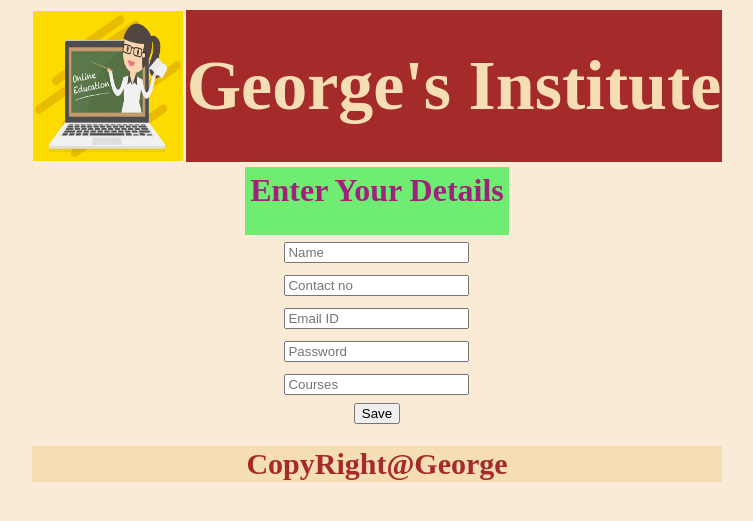
After one commit to kgautham1995/ocs, a Django app: page /stu_reg/ in a window 1280 px wide. The commit adds this page. Shown: the top 521 px of the page, without its empty margins (263-1016 px from the left). Run offline with Django 3.2, Linux system fonts and the light colour scheme; lists and menus that the app fills with data are empty.

Commit message:
I Added Student login and Registration Pages

```diff
--- a/classes/models.py
+++ b/classes/models.py
@@ -17,4 +17,4 @@ class StudentModel(models.Model):
     contact_no = models.IntegerField(unique=True)
     email = models.CharField(max_length=100)
     password = models.CharField(max_length=50)
-    scourses = models.ManyToManyField(CourseModel)
+    courses = models.ManyToManyField(CourseModel)
--- a/classes/views.py
+++ b/classes/views.py
@@ -87,6 +87,21 @@ def save_student(request):
     co = request.POST.get('n5')
     st = StudentModel(name=na,contact_no=cno,email=em,password=pa)
     st.save()
-    st.scourses.set(co)
+    st.courses.set(co)
     messages.success(request,'Data Saved')
     return redirect('save_student')
+
+
+def stu_reg(request):
+    return render(request,"stu_reg.html")
+
+
+def student_login(request):
+    ema=request.post.get('e1')
+    pw=request.post.get('e2')
+    if ema in StudentModel.email:
+        if pw in StudentModel.password:
+            return redirect(request,"student_home.html")
+    else:
+        messages.success(request, 'Invalid Login Credentials')
+        return redirect(request, "stu_login.html")
--- a/ocs/urls.py
+++ b/ocs/urls.py
@@ -31,5 +31,7 @@ urlpatterns = [
     path('delete_record/', views.delete_record, name='delete_record'),
     path('view_online_course/', views.view_online_course, name='view_online_course'),
     path('stu_login/', views.stu_login, name='stu_login'),
-    path('save_student/', views.save_student, name='save_student')
+    path('stu_reg/', views.stu_reg, name='stu_reg'),
+    path('save_student/', views.save_student, name='save_student'),
+    path('student_login/', views.student_login, name='student_login')
 ]
--- /dev/null
+++ b/templates/stu_reg.html
@@ -0,0 +1,55 @@
+
+{% extends 'common title.html' %}
+
+{% block pwn %}
+    <form action="{% url 'save_student' %}" method="post">
+    {% csrf_token %}
+     <table align="center" border="0">
+         <tr>
+             <th style="color: #a0227c;background-color: #6eed72;padding: 5px">
+                 <h1>Enter Your Details</h1>
+             </th>
+         </tr>
+         <tr>
+             <th style="padding: 5px">
+                 <input type="text" placeholder="Name" required name="n1">
+             </th>
+         </tr>
+     <tr>
+             <th style="padding: 5px">
+                 <input type="tel" placeholder="Contact no" required name="n2">
+             </th>
+         </tr>
+     <tr>
+             <th style="padding: 5px">
+                 <input type="email" placeholder="Email ID" required name="n3">
+             </th>
+         </tr>
+         <tr>
+             <th style="padding: 5px">
+                 <input type="password" placeholder="Password" required name="n4">
+             </th>
+         </tr>
+         <tr>
+             <th style="padding: 5px">
+                 <input type="text" required placeholder="Courses" name="n5">
+             </th>
+         </tr>
+         <tr>
+         <th>
+             <button type="submit">Save</button>
+         </th>
+     </tr>
+
+{#         {% if messages %}#}
+{#             <tr>#}
+{#                <th>#}
+{#                    {{ messages}}#}
+{##}
+{#                </th>#}
+{#             </tr>#}
+{#         {% endif %}#}
+
+     </table>
+    </form>
+{% endblock %}
```
Also changed, not shown: templates/common.html (+1 -12 lines), templates/stu_log.html (+5 -24 lines), templates/student_home.html (added, +8 -0 lines), db.sqlite3.
